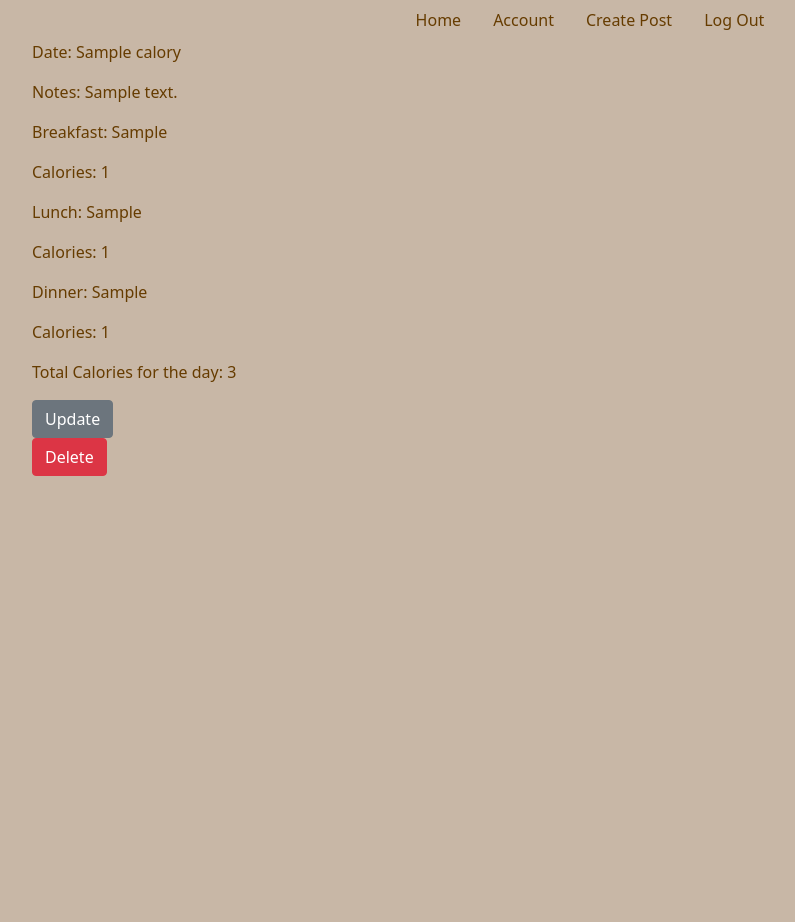
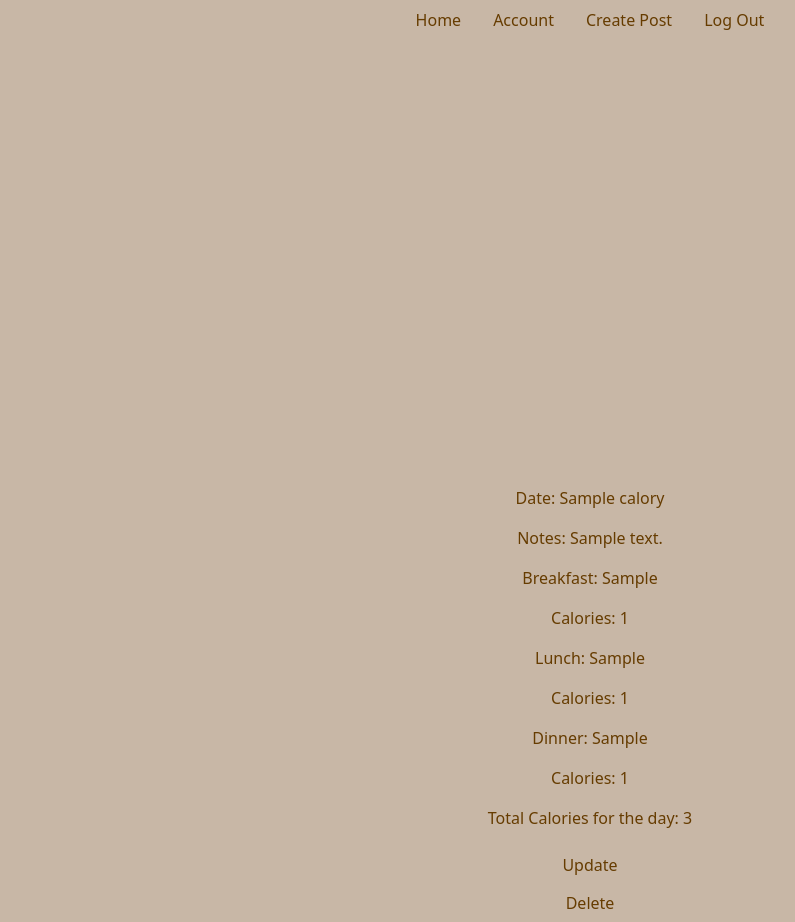
Before and after one commit to silvafabian/ez-calories, a Flask app: page /1 in a window 1280 px wide. Shown: the whole page, without its empty margins (50-845 px from the left). Before the commit the page ends 476 px from the top, so only its background shows below. Run offline with Flask 2, Linux system fonts and the light colour scheme; a user stored in the database is signed in; tables that the repository leaves empty hold one stand-in row (values such as "Sample post").

Commit message:
finish styling

```diff
--- a/myapp/static/main.css
+++ b/myapp/static/main.css
@@ -54,11 +54,20 @@ a, a:hover,a:visited, a:focus {
   border-radius: 7px;
 }
 
+.details {
+  text-align: center;
+  margin-top: 40%;
+}
+
+.btn{
+  color: #663C00;
+}
+
 #card-cont {
   display: flex;
   flex-direction: column;
   justify-content: space-between;
-  margin-top: 20%;
+  margin-top: 17%;
 }
 
 #card1 {
@@ -67,4 +76,5 @@ a, a:hover,a:visited, a:focus {
   width: 45%;
   align-self: center;
   text-align: center;
+  border-radius: 7px;
 }
--- a/myapp/templates/account.html
+++ b/myapp/templates/account.html
@@ -13,7 +13,7 @@
     {{form.username(class='form-control')}}
     {{form.email.label(class='form-group')}}
     {{form.email(class='form-control')}} <br>
-    {{form.submit(class='btn btn-primary')}}
+    {{form.submit(class='submit')}}
   </div>
 </form>
 
--- a/myapp/templates/create_post.html
+++ b/myapp/templates/create_post.html
@@ -10,26 +10,20 @@
     {{form.notes.label}}
     {{form.notes(class="form-control")}}<br>
 
-
     {{form.breakfast.label}}
     {{form.breakfast(class="form-control")}}<br>
-
 
     {{form.breakfast_calories.label}}
     {{form.breakfast_calories(class="form-control")}}<br>
 
-
     {{form.lunch.label}}
     {{form.lunch(class="form-control")}}<br>
-
 
     {{form.lunch_calories.label}}
     {{form.lunch_calories(class="form-control")}}<br>
 
-
     {{form.dinner.label}}
     {{form.dinner(class="form-control")}}<br>
-
 
     {{form.dinner_calories.label}}
     {{form.dinner_calories(class="form-control")}}<br>
--- a/myapp/templates/daily_calories.html
+++ b/myapp/templates/daily_calories.html
@@ -1,7 +1,7 @@
 {% extends "base.html" %}
 {% block content %}
-<div class="jumbotron">
-  <div>
+
+<div class="details">
   <p>Date: {{daily_calorie.title }}</p>
   <p>Notes: {{daily_calorie.notes}}</p>
   <p>Breakfast: {{daily_calorie.breakfast}}</p>
@@ -12,14 +12,13 @@
   <p>Calories: {{daily_calorie.dinner_calories}}</p>
   <p>Total Calories for the day: {{daily_calorie.dinner_calories + daily_calorie.lunch_calories + daily_calorie.breakfast_calories}}</p>
   {% if daily_calorie.author == current_user %}
-      <div>
-        <a class="btn btn-secondary" href="{{ url_for('daily_calories.update', daily_calories_id=daily_calorie.id) }}">Update</a>
-        <br>
+    <div class="delete-update">
+      <a class="btn " href="{{ url_for('daily_calories.update', daily_calories_id=daily_calorie.id) }}">Update</a>
       <form action="{{ url_for('daily_calories.delete', daily_calories_id=daily_calorie.id) }}" method="POST">
-        <input class="btn btn-danger" type="submit" value="Delete">
+      <input class="btn" type="submit" value="Delete">
       </form>
     </div>
   {% endif %}
 </div>
-</div>
+
 {% endblock content %}
--- a/myapp/templates/index.html
+++ b/myapp/templates/index.html
@@ -10,7 +10,7 @@
             <h2>
               <a class="card-title" href="{{url_for('daily_calories.daily_calorie', daily_calories_id=daily_calorie.id)}}">{{daily_calorie.notes}}</a>
             </h2>
-            <a class="btn btn-primary" href="{{url_for('daily_calories.daily_calorie', daily_calories_id=daily_calorie.id)}}">View Details</a>
+            <a class="btn " href="{{url_for('daily_calories.daily_calorie', daily_calories_id=daily_calorie.id)}}">View Details</a>
           </div>
       {% endif %}
     </div>
```
Lines whose indentation alone changed are shown as unchanged.
